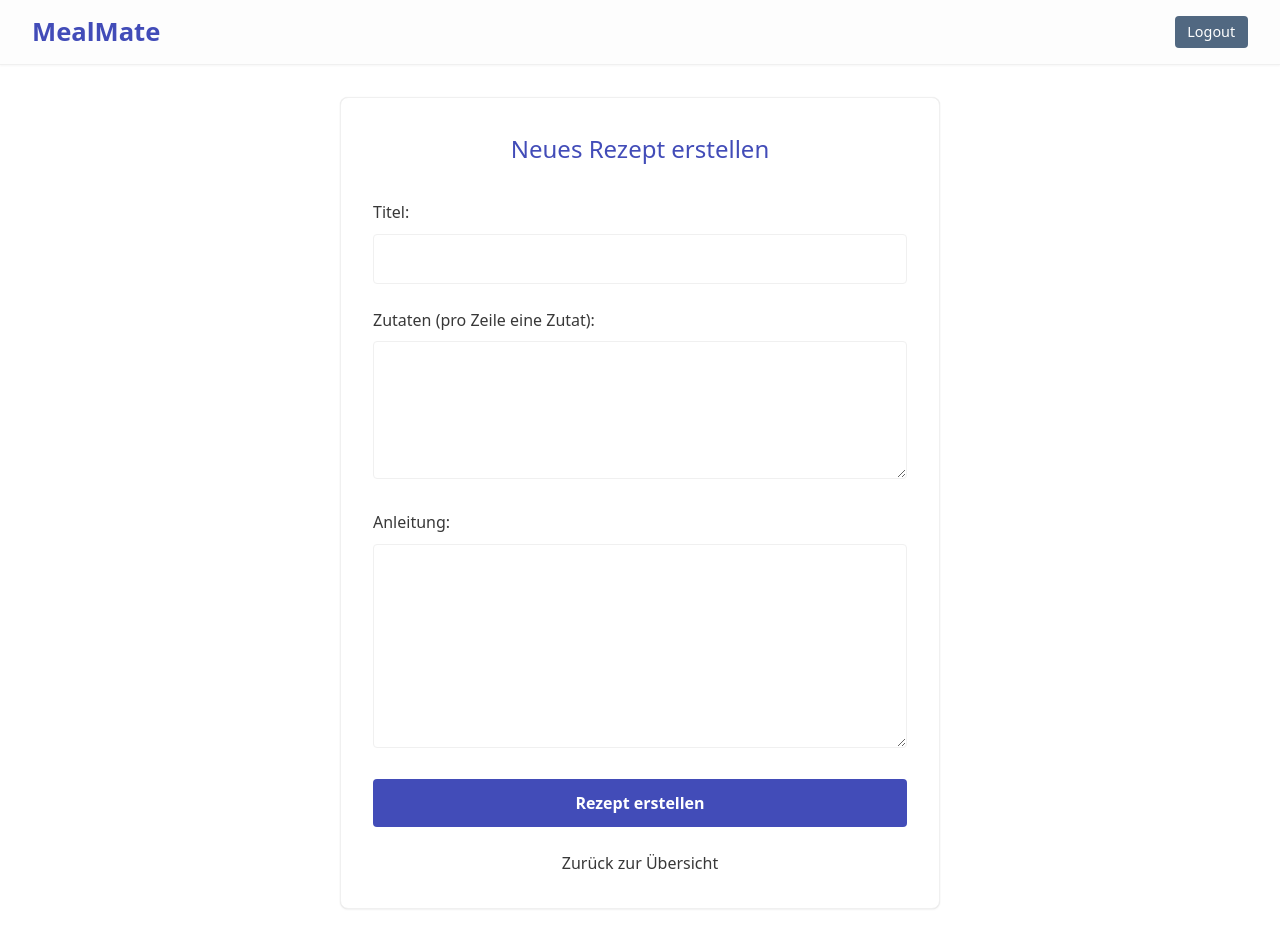
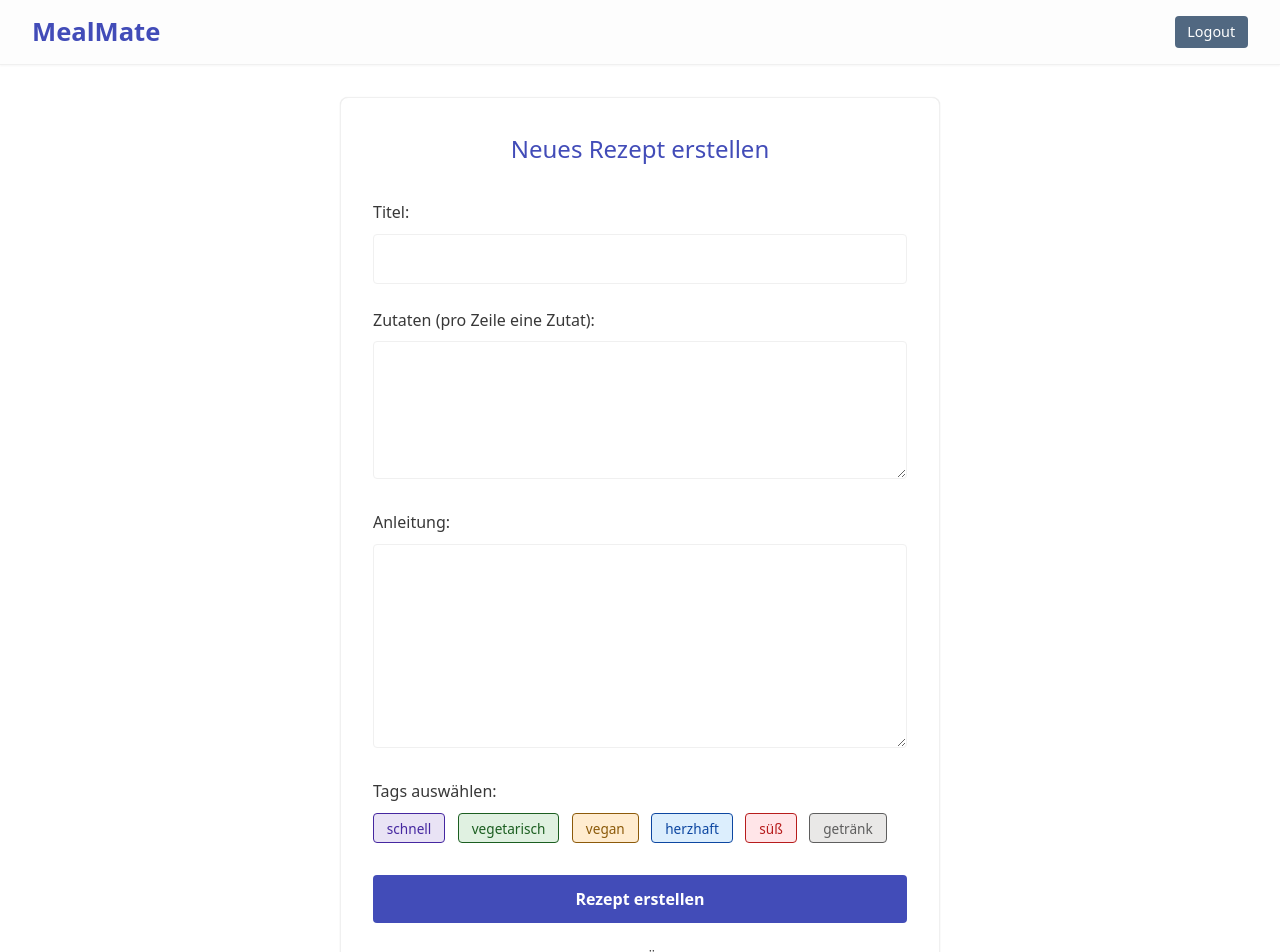
Before and after one commit to on24hb/t4_rezeptapp, a Vue app in the folder client/: page /recipes/new in a window 1280 px wide. Shown: the top 952 px of the page. Built offline with nearby package versions, Linux system fonts and the light colour scheme; sample sign-in values are in the browser's storage; the HTML template or start-up script is replaced by a standard one.

Commit message:
added tags (backend & frontend) to categorize recipes

```diff
--- a/client/src/assets/main.css
+++ b/client/src/assets/main.css
@@ -16,6 +16,19 @@
 
   --box-shadow: rgba(15, 15, 15, 0.05) 0px 1px 2px, rgba(15, 15, 15, 0.1) 0px 0px 1px;
   --box-shadow-hover: rgba(15, 15, 15, 0.1) 0px 4px 6px, rgba(15, 15, 15, 0.15) 0px 1px 3px;
+
+  --tag-color-1-bg: #e9e8e7;
+  --tag-color-1-text: #5e5e5e;
+  --tag-color-2-bg: #ffe0b29c;
+  --tag-color-2-text: #8c5a0a;
+  --tag-color-3-bg: #d1c4e979;
+  --tag-color-3-text: #4527a0;
+  --tag-color-4-bg: #c8e6c98f;
+  --tag-color-4-text: #1b5e20;
+  --tag-color-5-bg: #bbdefb84;
+  --tag-color-5-text: #0d47a1;
+  --tag-color-6-bg: #ffcdd284;
+  --tag-color-6-text: #b71c1c;
 }
 
 body {
--- a/client/src/components/RecipeForm.vue
+++ b/client/src/components/RecipeForm.vue
@@ -1,6 +1,7 @@
 <script setup lang="ts">
 import { ref, watch } from 'vue';
 import type { Recipe } from '../types/Recipe';
+import { availableTags, type TagName } from '@/config/tags';
 
 // --- Props ---
 // Werte kommen von der übergeordneten Komponente (CreateRecipeView oder EditRecipeView)
@@ -20,6 +21,7 @@ const ingredientsText = ref('')
 const instructions = ref('')
 const internalLoading = ref(false);
 const error = ref<string | null>(null)
+const selectedTags = ref<TagName[]>([]);
 
 function ingredientsToString(ingredients: string[] | undefined): string {
     return ingredients ? ingredients.join('\n') : '';
@@ -34,10 +36,11 @@ function initializeForm(data: Recipe | null | undefined) {
         title.value = data.title;
         ingredientsText.value = ingredientsToString(data.ingredients);
         instructions.value = data.instructions;
-    } else {
+        selectedTags.value = data.tags ? [...data.tags] as TagName[] : [];    } else {
         title.value = '';
         ingredientsText.value = '';
         instructions.value = '';
+        selectedTags.value = [];
     }
     error.value = null;
 }
@@ -51,7 +54,7 @@ async function handleSubmit() {
   internalLoading.value = true
   error.value = null
 
-  const ingredientsArray = parseIngredients(ingredientsText.value)
+  const ingredientsArray = parseIngredients(ingredientsText.value);
 
   // Einfache Validierung
   if (!title.value || ingredientsArray.length === 0 || !instructions.value) {
@@ -64,7 +67,8 @@ async function handleSubmit() {
   const recipeData: Omit<Recipe, 'id' | 'userId'> = {
     title: title.value,
     ingredients: ingredientsArray,
-    instructions: instructions.value.trim()
+    instructions: instructions.value.trim(),
+    tags: selectedTags.value
   }
 
   emit('submit-recipe', recipeData);
@@ -87,6 +91,24 @@ async function handleSubmit() {
     <div class="form-group">
       <label for="instructions">Anleitung:</label>
       <textarea id="instructions" v-model="instructions" rows="8" required :disabled="props.isLoadingExternally" ></textarea>
+    </div>
+
+    <div class="form-group">
+      <label>Tags auswählen:</label>
+      <div class="tag-checkbox-group">
+        <div v-for="tagOption in availableTags" :key="tagOption.name" class="tag-checkbox-item">
+          <input
+            type="checkbox"
+            :id="'tag-' + tagOption.name"
+            :value="tagOption.name"
+            v-model="selectedTags"
+            :disabled="props.isLoadingExternally || internalLoading"
+          />
+          <label :for="'tag-' + tagOption.name" class="tag-label" :class="tagOption.colorClass">
+            {{ tagOption.name }}
+          </label>
+        </div>
+      </div>
     </div>
 
     <p v-if="error" class="error-message">{{ error }}</p>
@@ -147,4 +169,44 @@ button:hover:not(:disabled) {
   font-size: 0.9rem;
   text-align: center;
 }
+.tag-checkbox-group {
+  display: flex;
+  flex-wrap: wrap;
+  gap: 0.8rem;
+  margin-top: 0.5rem;
+}
+.tag-checkbox-item {
+  display: flex;
+  align-items: center;
+}
+.tag-checkbox-item input[type="checkbox"] {
+  opacity: 0;
+  position: absolute;
+  width: 0;
+  height: 0;
+}
+.tag-label {
+  display: inline-block;
+  padding: 0.3rem 0.8rem;
+  font-size: 0.85rem;
+  border-radius: 4px;
+  line-height: 1.4;
+  cursor: pointer;
+  border: 1px solid transparent;
+  transition: all 0.2s ease;
+}
+.tag-checkbox-item input[type="checkbox"]:checked + .tag-label {
+  box-shadow: 0 0 0 2px rgba(0, 0, 0, 0.301);
+  font-weight: 500;
+}
+.tag-checkbox-item input[type="checkbox"]:not(:checked) + .tag-label:hover {
+    opacity: 0.8;
+}
+
+.tag-color-1 { background-color: var(--tag-color-1-bg); color: var(--tag-color-1-text); border-color: var(--tag-color-1-text); }
+.tag-color-2 { background-color: var(--tag-color-2-bg); color: var(--tag-color-2-text); border-color: var(--tag-color-2-text); }
+.tag-color-3 { background-color: var(--tag-color-3-bg); color: var(--tag-color-3-text); border-color: var(--tag-color-3-text); }
+.tag-color-4 { background-color: var(--tag-color-4-bg); color: var(--tag-color-4-text); border-color: var(--tag-color-4-text); }
+.tag-color-5 { background-color: var(--tag-color-5-bg); color: var(--tag-color-5-text); border-color: var(--tag-color-5-text); }
+.tag-color-6 { background-color: var(--tag-color-6-bg); color: var(--tag-color-6-text); border-color: var(--tag-color-6-text); }
 </style>
--- /dev/null
+++ b/client/src/components/RecipeTags.vue
@@ -0,0 +1,47 @@
+<script setup lang="ts">
+import { computed } from 'vue';
+import { getTagColorClassByName } from '@/config/tags';
+
+const props = defineProps<{
+  tags?: string[];
+}>();
+
+const hasTags = computed(() => props.tags && props.tags.length > 0);
+
+</script>
+
+<template>
+  <div v-if="hasTags" class="recipe-tags">
+    <span
+      v-for="(tag, index) in props.tags"
+      :key="index"
+      class="tag"
+      :class="getTagColorClassByName(tag)"
+    >
+      {{ tag }}
+    </span>
+  </div>
+</template>
+
+<style scoped>
+.recipe-tags {
+  margin-bottom: 0.8rem;
+}
+
+.tag {
+  display: inline-block;
+  padding: 0.2rem 0.6rem;
+  font-size: 0.75rem;
+  border-radius: 4px;
+  line-height: 1.4;
+  margin-right: 0.4rem;
+  margin-bottom: 0.4rem;
+}
+
+.tag-color-1 { background-color: var(--tag-color-1-bg); color: var(--tag-color-1-text); }
+.tag-color-2 { background-color: var(--tag-color-2-bg); color: var(--tag-color-2-text); }
+.tag-color-3 { background-color: var(--tag-color-3-bg); color: var(--tag-color-3-text); }
+.tag-color-4 { background-color: var(--tag-color-4-bg); color: var(--tag-color-4-text); }
+.tag-color-5 { background-color: var(--tag-color-5-bg); color: var(--tag-color-5-text); }
+.tag-color-6 { background-color: var(--tag-color-6-bg); color: var(--tag-color-6-text); }
+</style>
--- /dev/null
+++ b/client/src/config/tags.ts
@@ -0,0 +1,18 @@
+// Definiert die verfügbaren Tags und die zugehörige CSS-Klasse für die Farbe
+export const availableTags = [
+  { name: 'schnell', colorClass: 'tag-color-3' },
+  { name: 'vegetarisch', colorClass: 'tag-color-4' },
+  { name: 'vegan', colorClass: 'tag-color-2' },
+  { name: 'herzhaft', colorClass: 'tag-color-5' },
+  { name: 'süß', colorClass: 'tag-color-6' },
+  { name: 'getränk', colorClass: 'tag-color-1' }
+] as const;
+
+// Hilfstyp, um nur gültige Tag-Namen zu erlauben
+export type TagName = typeof availableTags[number]['name'];
+
+// Funktion, um die Farbklasse für einen Tag-Namen zu bekommen
+export function getTagColorClassByName(tagName: TagName | string): string {
+  const foundTag = availableTags.find(tag => tag.name === tagName);
+  return foundTag ? foundTag.colorClass : 'tag-color-1'; // Fallback auf Grau
+}
--- a/client/src/types/Recipe.ts
+++ b/client/src/types/Recipe.ts
@@ -5,4 +5,5 @@ export interface Recipe {
   title: string
   ingredients: string[]
   instructions: string
+  tags?: string[]
 }
--- a/client/src/views/HomeView.vue
+++ b/client/src/views/HomeView.vue
@@ -2,6 +2,7 @@
 import { onMounted } from 'vue';
 import { useAuthStore } from '@/stores/AuthStore';
 import { useRecipeStore } from '../stores/RecipeStore';
+import RecipeTags from '../components/RecipeTags.vue';
 
 const authStore = useAuthStore();
 const recipeStore = useRecipeStore();
@@ -38,6 +39,7 @@ onMounted(() => {
         <div class="recipe-header">
            <h4>{{ recipe.title }}</h4>
         </div>
+        <RecipeTags :tags="recipe.tags" />
        </div>
       </router-link>
     </div>
@@ -114,7 +116,7 @@ h2 {
  .recipe-header {
    display: flex;
    align-items: center;
-   margin-bottom: 0;
+   margin-bottom: 0.8rem;
    min-height: auto;
  }
 
--- a/client/src/views/RecipeDetailView.vue
+++ b/client/src/views/RecipeDetailView.vue
@@ -3,6 +3,7 @@ import { ref, onMounted, watch } from 'vue';
 import { useRecipeStore } from '@/stores/RecipeStore';
 import type { Recipe } from '@/types/Recipe';
 import { useRoute, useRouter } from 'vue-router';
+import RecipeTags from '../components/RecipeTags.vue';
 
 const props = defineProps<{
   id: string;
@@ -90,7 +91,7 @@ watch(() => route.params.id, (newId) => {
         <h3>Anleitung</h3>
         <p style="white-space: pre-wrap;">{{ recipe.instructions }}</p>
       </section>
-
+      <RecipeTags :tags="recipe.tags" />
       <div class="actions-footer">
         <button @click.stop="startEdit(recipe.id)" class="btn-edit">
           Bearbeiten
```
Also changed, not shown: 2 other files (tests, documents, lock files or other folders).
